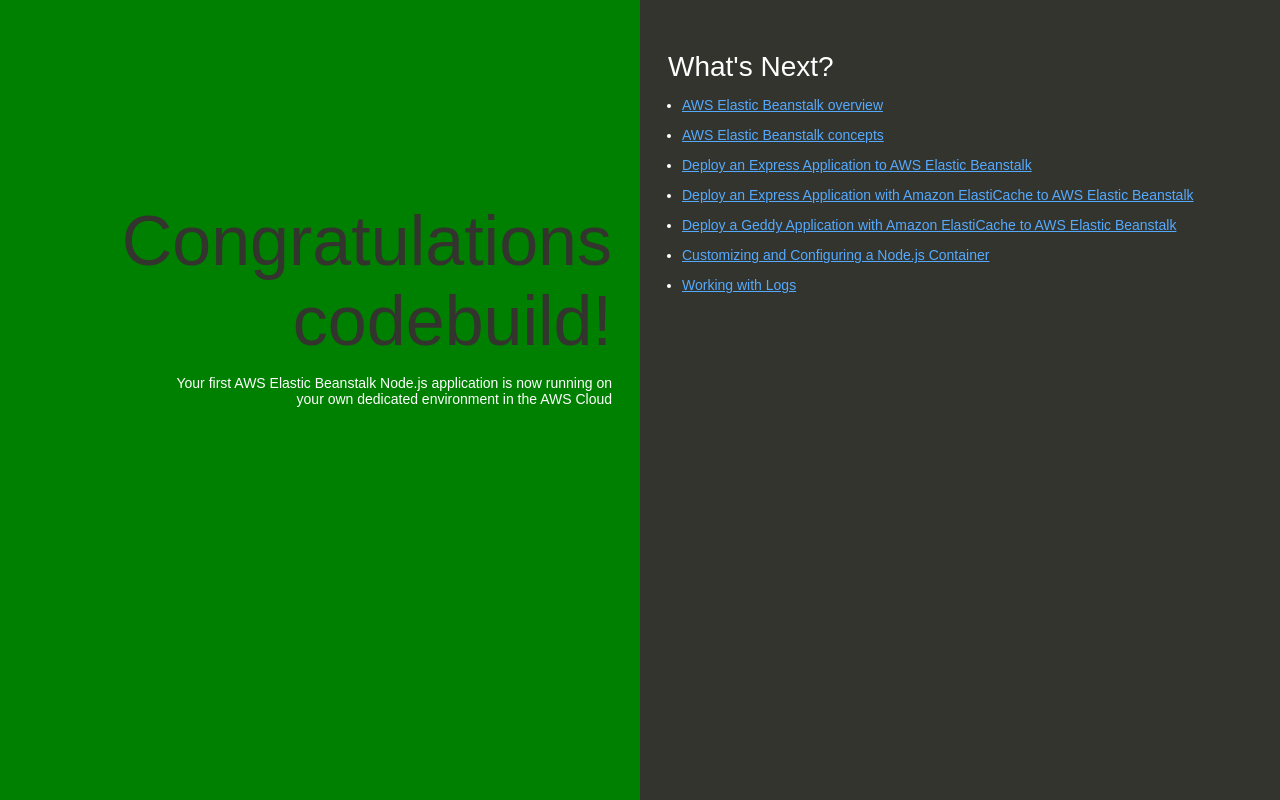
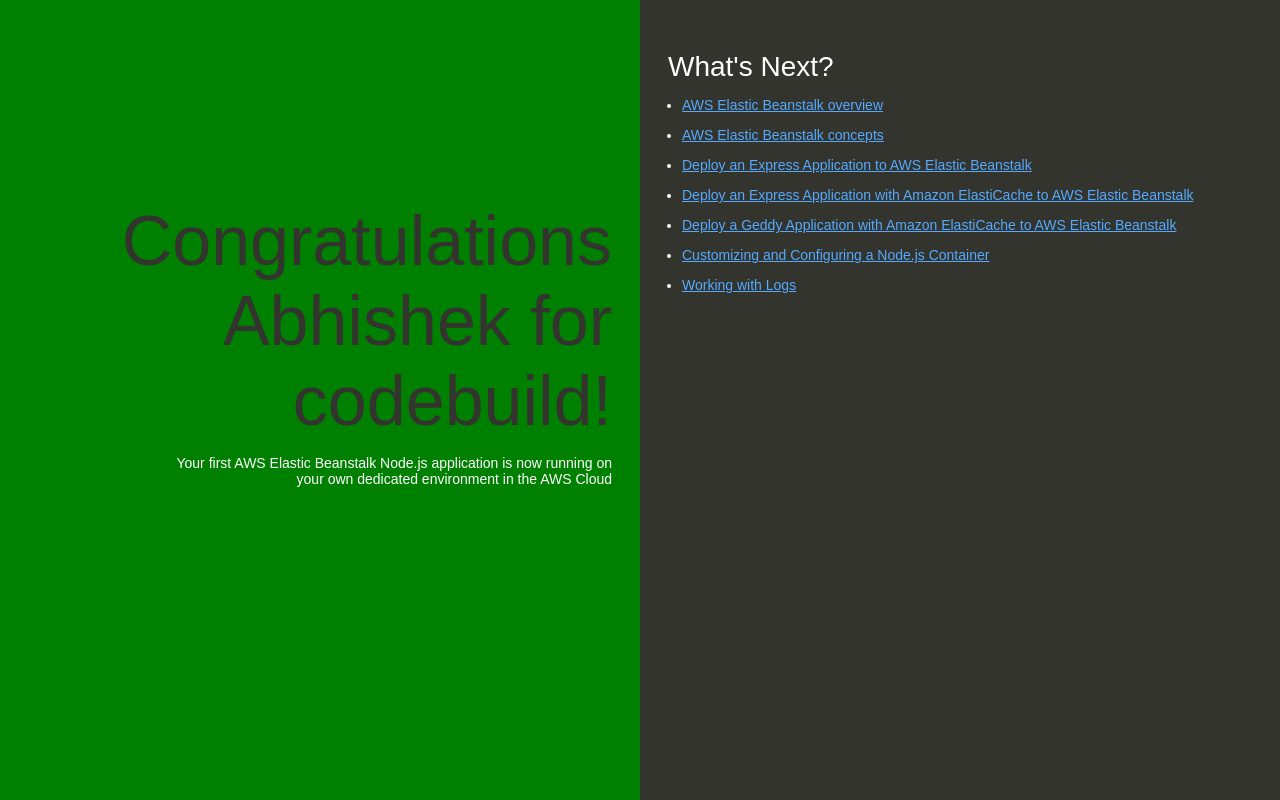
Before and after one commit to as00498685/CICD_Elasticbeanstalk, a website: page index.html in a window 1280 px wide. Drawn offline with Linux system fonts and the light colour scheme.

Commit message:
Update index.html
Congratulations msg updated

```diff
--- a/index.html
+++ b/index.html
@@ -74,7 +74,7 @@
   </head>
   <body>
     <div class="textColumn">
-      <h1>Congratulations codebuild!</h1>
+      <h1>Congratulations Abhishek for codebuild!</h1>
       <p>Your first AWS Elastic Beanstalk Node.js application is now running on your own dedicated environment in the AWS Cloud</p>
     </div>
     <div class="linksColumn">
```
